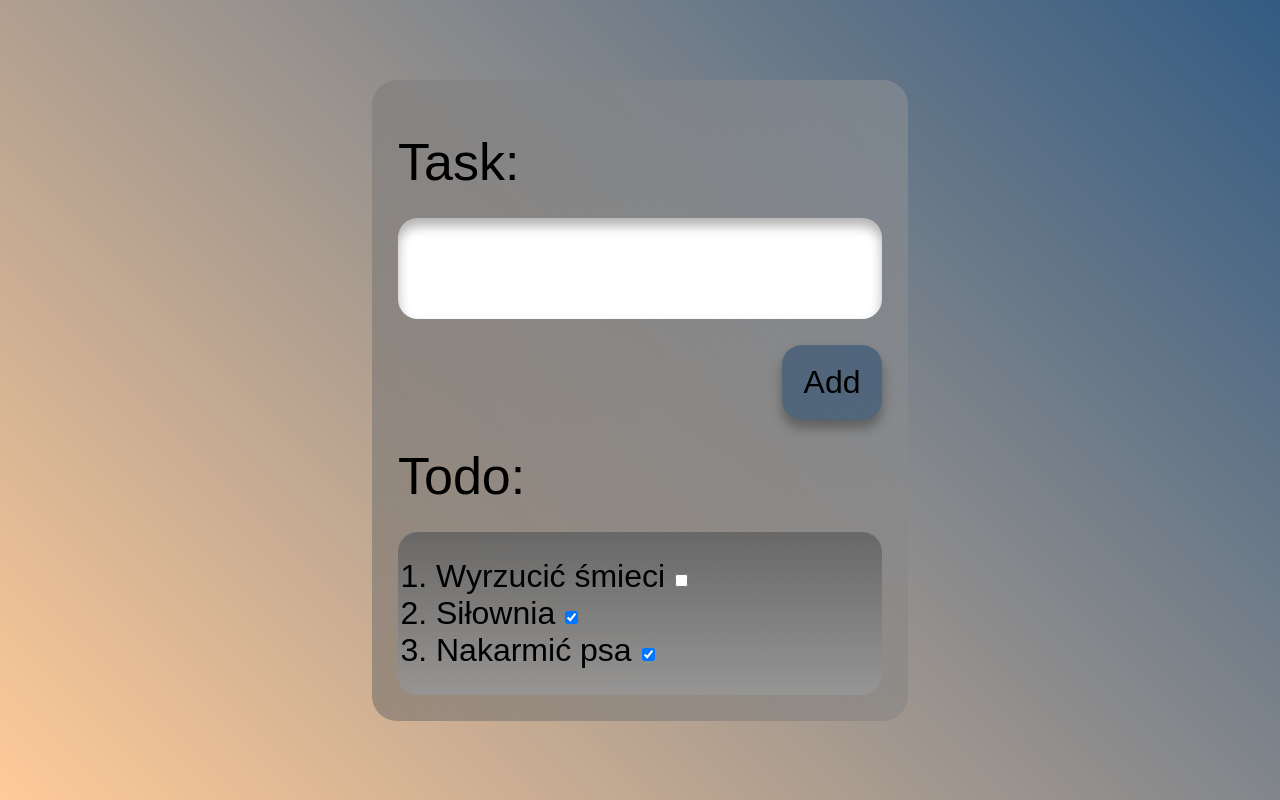
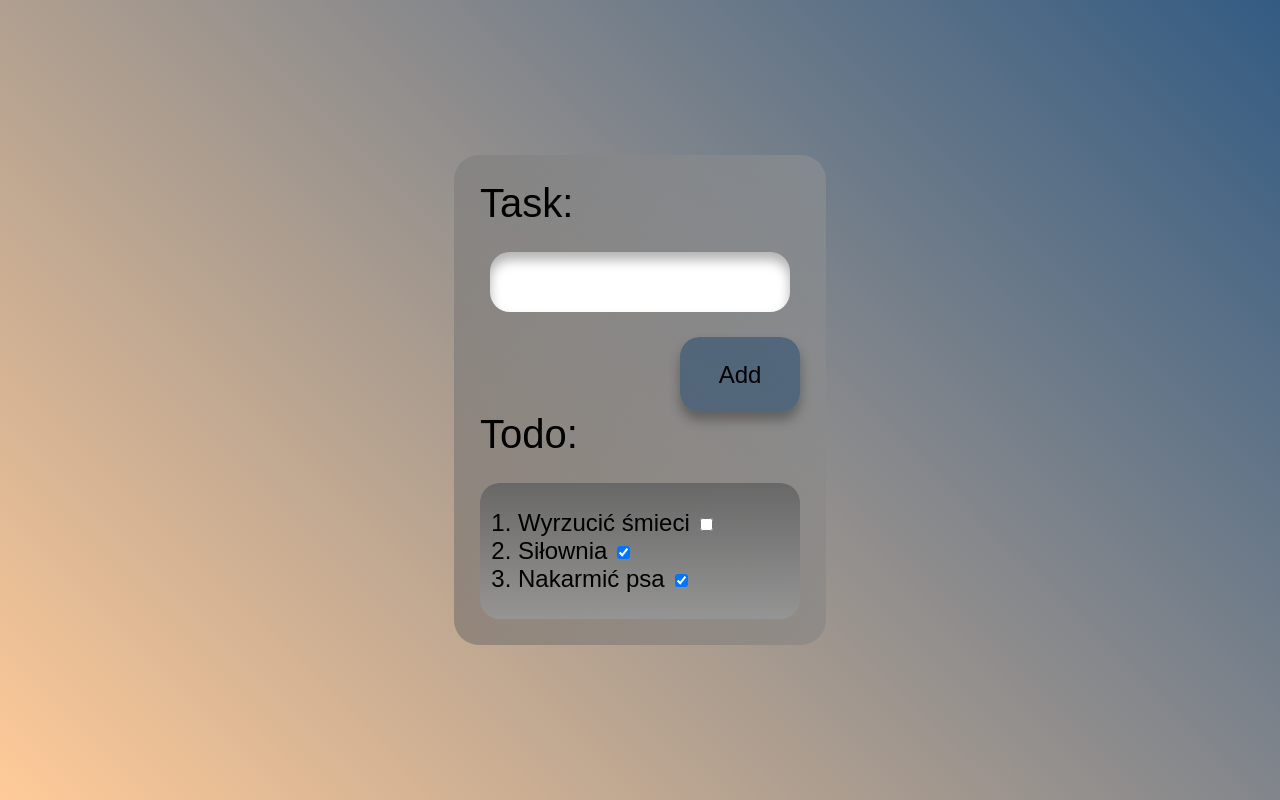
Before and after one commit to Pawwol1/practise, a website: page ts-introduction/index.html in a window 1280 px wide. Drawn offline with Linux system fonts and the light colour scheme.

Commit message:
updated UI

```diff
--- a/ts-introduction/style.css
+++ b/ts-introduction/style.css
@@ -26,16 +26,22 @@ body {
 
 label[for="name"],
 p {
-    font-size: 52px;
-    margin: 26px 0;
+    font-size: 2.5rem;
+    margin-bottom: 26px;
 }
 
 input[id="name"] {
     border-radius: 20px;
     border: none;
-    font-size: 2rem;
-    padding: 2rem;
+    font-size: 1.5rem;
+    padding: 1rem;
+    width: 300px;
     box-shadow: inset 0 8px 12px 0 rgba(0, 0, 0, 0.3);
+    outline: none;
+}
+
+input[id="name"]:focus {
+    border: 2px solid rgba(0, 0, 0, 0.8);
 }
 
 button {
@@ -45,15 +51,20 @@ button {
     border: none;
     box-shadow: 0 8px 12px 0 rgba(0, 0, 0, 0.3);
     cursor: pointer;
-    font-size: 32px;
+    font-size: 1.5rem;
     height: 75px;
-    width: 100px;
-    margin-top: 26px;
+    width: 120px;
     transition: background-color 0.33s;
 }
 
 button:hover {
     background-color: rgba(0, 50, 100, 0.1);
+    border: 2px solid black;
+}
+
+.categories {
+    list-style: none;
+    padding-top: 25px;
 }
 
 .tasks {
@@ -64,10 +75,20 @@ button:hover {
 }
 
 li {
-    font-size: 32px;
+    font-size: 1.5rem;
     margin: 0 12px;
 }
 
-input[type="checkbox"] {
-    margin-left: 10px;
+input {
+    margin: 0 10px;
 }
+
+.gym {
+    text-decoration: underline;
+}
+.work {
+    color: darkred;
+}
+.hobby {
+    color: lightblue;
+}
```
